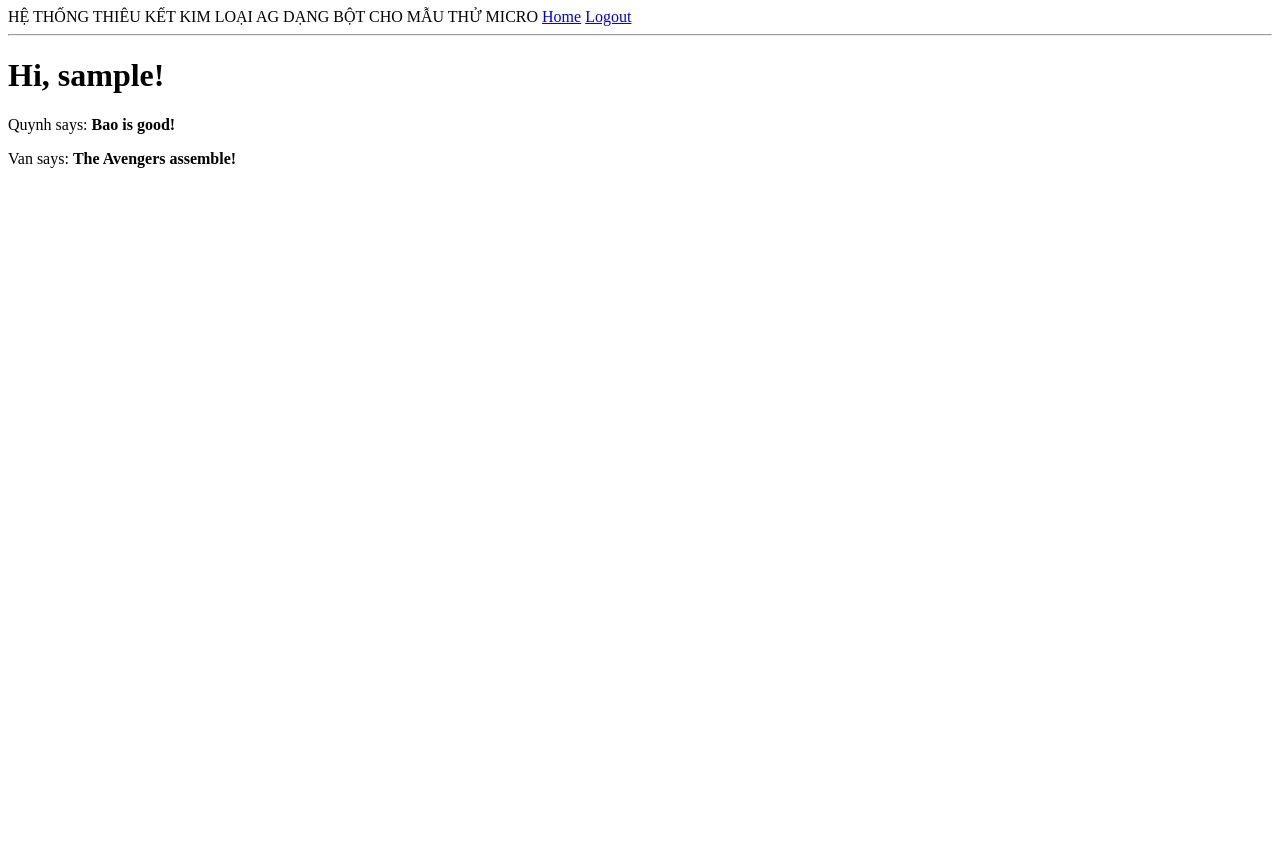
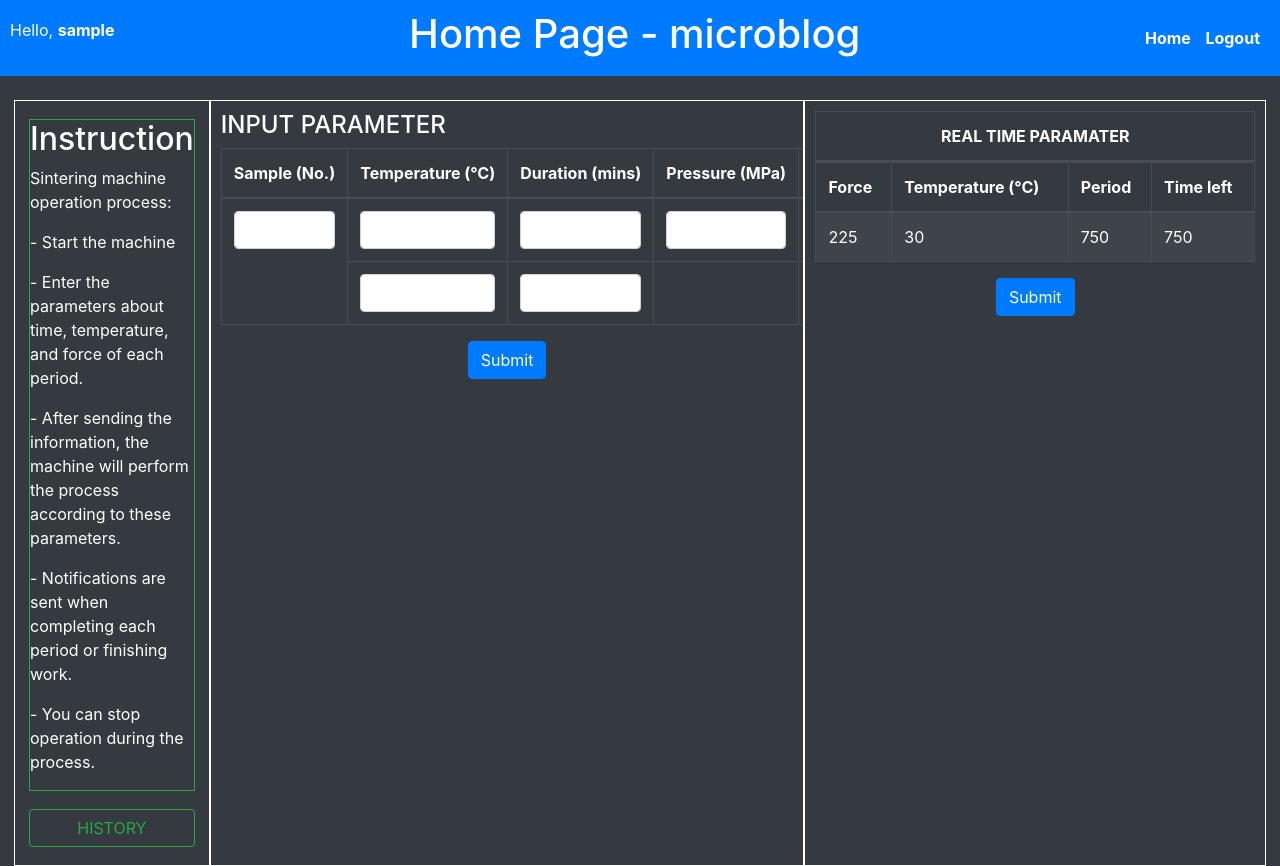
Before and after one commit to Eracop/dashboard-monitor, a Flask app: page / in a window 1280 px wide. Before the commit the page ends 168 px from the top, so only its background shows below. Run offline with Flask 3, Linux system fonts and the light colour scheme; the visitor is signed in with stand-in values (Sample User, id 1); data comes from the database, SQL or seed files in the repository; both versions use the stored data as it was after the commit; lists and menus that the app fills with data are empty; some libraries are stand-ins or nearby versions.

Commit message:
adjust route and root page

```diff
--- a/app/__init__.py
+++ b/app/__init__.py
@@ -6,6 +6,7 @@ from flask_login import LoginManager
 from flask_moment import Moment
 
 app = Flask(__name__)
+app.debug = True
 # app.static_folder = 'static'
 app.config.from_object(Config)
 db = SQLAlchemy(app)
--- a/app/routes.py
+++ b/app/routes.py
@@ -20,7 +20,16 @@ currentuser = None
 @app.route('/index')
 @login_required
 def index():
-    user = {'username': 'Bao'}
+    global currentuser
+    user = {
+        'username': 'Anonymous'
+    }
+    if currentuser is None:  # Use 'is' for comparison
+        user = {
+            'username': 'Anonymous'
+        }
+    else:
+        user = User.query.filter_by(username=current_user.username).first_or_404()
     posts = [
         {
             'author': {'username': 'Quynh'},
@@ -31,7 +40,7 @@ def index():
             'body': 'The Avengers assemble!'
         }
     ]
-    return render_template("index.html", title='Home Page', posts=posts)
+    return render_template("index.html", title='Home Page', posts=posts, user=user)
 
 @app.route('/login', methods=['GET', 'POST'])
 def login():
@@ -46,7 +55,7 @@ def login():
             return redirect(url_for('login'))
         currentuser = form.username.data
         login_user(user, remember=form.remember_me.data)
-        next_page = url_for('user', username=current_user.username)
+        next_page = url_for('index')
         return redirect(next_page)
     return render_template('login.html', title='Sign In', form=form)
 
--- a/app/templates/base.html
+++ b/app/templates/base.html
@@ -1,23 +1,59 @@
 <!doctype html>
 <html>
+    <meta charset="UTF-8">
+    <meta name="viewport" content="width=device-width, initial-scale=1.0">
+    <link rel="stylesheet" href="https://stackpath.bootstrapcdn.com/bootstrap/4.3.1/css/bootstrap.min.css">
+    <script src="https://cdn.jsdelivr.net/npm/chart.js"></script>
     <head>
         {% if title %}
         <title>{{ title }} - microblog</title>
         {% else %}
-        <title>HỆ THỐNG THIÊU KẾT KIM LOẠI AG DẠNG BỘT CHO MẪU THỬ MICRO</title>
         {% endif %}
     </head>
+    <style>
+    .header-links {
+      background-color: #007bff;
+      color: #fff;
+      padding: 10px;
+      display: flex;
+      justify-content: space-between;
+      align-items: center;
+    }
+
+    .header-links a {
+    margin-right: 10px;
+    text-decoration: none; /* Remove underlines from links */
+    color: #fff; /* Set link color to white */
+    font-weight: bold; /* Make the text bold */
+    }
+    .header-user {
+      text-align: left;
+    }
+    a:hover {
+    color: #f0f0f0; /* Change link color on hover */
+    }
+    h1 {
+      text-align: center;
+    }
+    </style>
     <body>
-        <div>
-            HỆ THỐNG THIÊU KẾT KIM LOẠI AG DẠNG BỘT CHO MẪU THỬ MICRO
+        <div class="header-links">
+            <div class="header-user">
+                <p>Hello, <a href="{{ url_for('user', username=current_user.username) }}">{{ current_user.username }}</a></p>
+            </div>
+            {% if title %}
+            <h1>{{ title }} - microblog</h1>
+            {% else %}
+            <h1>METAL SYNTERING SYSTEM FOR AG POWDER IN MICRO SAMPLES</h1>
+            {% endif %}
             {% if not current_user.is_anonymous %}
-            <a href="{{ url_for('user', username=current_user.username) }}">Home</a>
-            <a href="{{ url_for('logout') }}">Logout</a>
+            <div>
+
+                <a href="{{ url_for('index')}}">Home</a>
+                <a href="{{ url_for('logout') }}">Logout</a>
+            </div>
             {% endif %}
         </div>
-        <hr>
-
         {% block content %}{% endblock %}
-
     </body>
 </html>
--- a/app/templates/index.html
+++ b/app/templates/index.html
@@ -1,8 +1,179 @@
-{% extends "base.html" %}
+{% extends "base.html" %} {% block content %}
+<style>
+  .dashboard {
+    padding: 24px 14px 0;
+  }
+  .dashboard-tile {
+    padding: 18px 14px;
+  }
+  .row-gap-6 {
+    row-gap: 18px;
+  }
+  .column {
+    width: calc(95%/2); /* Adjust the width as needed */
+  }
+  .column:first-child {
+    flex: 0 0 5%;
+  }
 
-{% block content %}
-    <h1>Hi, {{ current_user.username }}!</h1>
-    {% for post in posts %}
-    <div><p>{{ post.author.username }} says: <b>{{ post.body }}</b></p></div>
-    {% endfor %}
+  .container-fluid {
+    display: grid;
+    grid-template-columns: 1fr 2fr;
+    grid-gap: 20px;
+  }
+
+  .avatar {
+    max-width: 100px;
+    height: auto;
+  }
+
+  .container-fluid {
+    display: grid;
+    grid-template-columns: 1fr 2fr;
+    grid-gap: 20px;
+  }
+
+  .custom-card {
+    display: flex;
+    flex-direction: row;
+    align-items: center;
+  }
+
+  .custom-card-image {
+    flex: 0 0 auto;
+    margin-right: 20px;
+  }
+
+  .custom-card-body {
+    flex: 1;
+    overflow: auto;
+    padding: 10px;
+    word-wrap: break-word;
+  }
+
+  .custom-table {
+    width: 100%;
+    white-space: normal;
+  }
+
+  .custom-table td,
+  .custom-table th {
+    white-space: nowrap;
+  }
+
+  .form-footer {
+    margin-bottom: 10px;
+    display: flex;
+    justify-content: center;
+    align-items: center;
+  }
+</style>
+
+<div class="d-flex text-white bg-dark dashboard">
+  <div class="d-flex flex-column row-gap-6 column border-white border dashboard-tile">
+        <div class="border border-success">
+          <h2>Instruction</h2>
+          <p>Sintering machine operation process:</p>
+          <p>- Start the machine</p>
+          <p>
+            - Enter the parameters about time, temperature, and force of each
+            period.
+          </p>
+          <p>
+            - After sending the information, the machine will perform the
+            process according to these parameters.
+          </p>
+          <p>
+            - Notifications are sent when completing each period or finishing
+            work.
+          </p>
+          <p>- You can stop operation during the process.</p>
+        </div>
+        <button class="btn btn-outline-success">
+            HISTORY
+        </button>
+  </div>
+  <div class="column border-white border">
+    <div class="custom-card">
+      <div class="custom-card-body">
+            <h4>INPUT PARAMETER</h4>
+        <table class="table table-bordered custom-table  table-dark">
+          <thead>
+            <tr>
+              <th>Sample (No.)</th>
+              <th>Temperature (℃)</th>
+              <th>Duration (mins)</th>
+              <th>Pressure (MPa)</th>
+              <th>Area (cm²)</th>
+              <th>Comment</th>
+            </tr>
+          </thead>
+          <tbody>
+            <tr>
+              <td rowspan="2">
+                <input type="text" class="form-control" name="sample1" />
+              </td>
+              <td><input type="text" class="form-control" name="temp1" /></td>
+              <td><input type="text" class="form-control" name="time1" /></td>
+              <td>
+                <input type="text" class="form-control" name="pressure1" />
+              </td>
+              <td><input type="text" class="form-control" name="area1" /></td>
+              <td>
+                <input type="text" class="form-control" name="comment1" />
+              </td>
+            </tr>
+            <tr>
+              <td><input type="text" class="form-control" name="temp2" /></td>
+              <td><input type="text" class="form-control" name="time2" /></td>
+              <td></td>
+              <td></td>
+              <td>
+                <input type="text" class="form-control" name="comment2" />
+              </td>
+            </tr>
+          </tbody>
+        </table>
+        <div class="form-footer">
+          <button class="btn btn-primary submit-button">Submit</button>
+        </div>
+      </div>
+    </div>
+  </div>
+
+  <div class="column border-white border">
+    <div class="custom-card">
+      <div class="custom-card-body">
+        <table class="table table-striped table-bordered table-hover table-dark p-0 m-0">
+        <thead >
+            <tr>
+        <th class="d-flex justify-content-center">REAL TIME PARAMATER</th>
+            </tr>
+        </thead>
+        </table>
+        <table class="table table-striped table-bordered table-hover custom-table table-dark">
+           <thead >
+              <tr>
+                <th>Force</th>
+                <th>Temperature (°C)</th>
+                <th>Period</th>
+                <th>Time left</th>
+              </tr>
+            </thead>
+            <tbody>
+              <tr>
+                <td>225</td>
+                <td>30</td>
+                <td>750</td>
+                <td>750</td>
+              </tr>
+            </tbody>
+          </table>
+        <div class="form-footer">
+          <button class="btn btn-primary submit-button">Submit</button>
+        </div>
+      </div>
+    </div>
+  </div>
+</div>
 {% endblock %}
--- a/packages.txt
+++ b/packages.txt
@@ -6,3 +6,4 @@ Flask-Login==0.5.0
 Flask-Moment==1.0.1
 Werkzeug~=2.0.0
 Flask-WTF==0.15.0
+email-validator==1.1.3
--- a/template.html
+++ b/template.html
@@ -3,6 +3,7 @@
 <head>
   <meta charset="UTF-8">
   <meta name="viewport" content="width=device-width, initial-scale=1.0">
+  <script src="https://cdn.tailwindcss.com"></script>
   <link rel="stylesheet" href="https://stackpath.bootstrapcdn.com/bootstrap/4.3.1/css/bootstrap.min.css">
   <script src="https://cdn.jsdelivr.net/npm/chart.js"></script>
   <title>Form</title>
```
Also changed, not shown: app/templates/hisory.html (added, +37 -0 lines), app.db, design.jpg (added), 1 other file.
